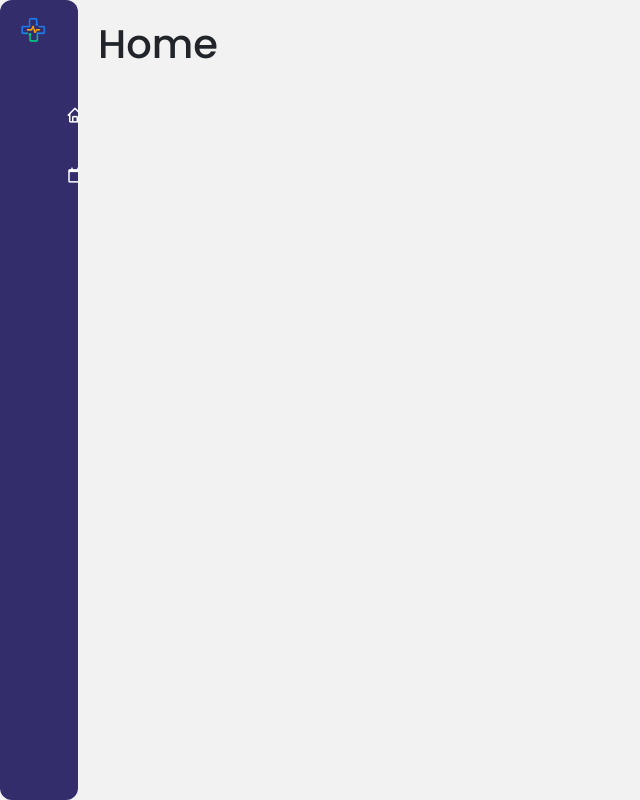
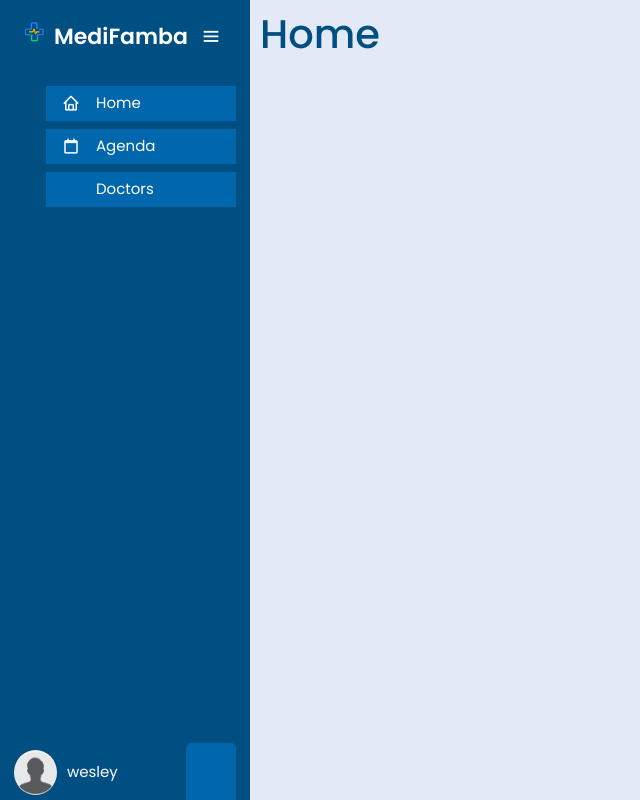
Before and after one commit to WesleyBule/MediFamba, a Django app: page /patients/ in a window 1280 px wide. Shown: the whole page, without its empty margins (0-640 px from the left). Run offline with Django 5.2, Linux system fonts and the light colour scheme; a user stored in the database is signed in; some libraries are stand-ins or nearby versions.

Commit message:
style: new sidebar (beta)

```diff
--- a/users/static/users/style.css
+++ b/users/static/users/style.css
@@ -1,223 +1,214 @@
-/* RESET */
-* {
-    margin: 0;
-    padding: 0;
-    box-sizing: border-box;
+:root{
+    --color-default:#004f83;
+    --color-second:#0067ac;
+    --color-white:#fff;
+    --color-body:#e4e9f7;
+    --color-light:#e0e0e0;
 }
 
-body {
-    font-family: "Poppins", sans-serif;
-    background-color: #F2F2F2;
-    overflow-x: hidden;
+
+*{
+    padding: 0%;
+    margin: 0%;
+    box-sizing: border-box;
+    font-family: 'Poppins', sans-serif;
+
 }
 
-/* COLORS */
-.medi { color: #007AFF; }
-.famba { color: #34C759; }
+body{
+    min-height: 100vh;
+}
 
-/* SIDEBAR */
-.sidebar {
+.sidebar{
+    min-height: 100vh;
+    width: 250px;
+    padding: 6px 14px;
+    z-index: 99;
+    background-color:var(--color-default);
+    transition: all .5s ease;
     position: fixed;
     top: 0;
     left: 0;
-    height: 100vh;
-    width: 78px;
-    background-color: #332d6b;
-    padding: 10px 8px;
-    border-radius: 12px;
-    transition: width 0.4s ease;
-    display: flex;
-    flex-direction: column;
-    justify-content: space-between;
-    z-index: 1000;
-    overflow: hidden;
 }
 
-.sidebar.active {
-    width: 240px;
+.sidebar .logo_details{
+    height: 60px;
+    display: flex;
+    align-items: center;
+    position: relative;
+}
+.sidebar .logo_details .logo_name{
+    color: var(--color-white);
+    font-size: 22px;
+    font-weight: 600;
+    transition: all .5s ease;
 }
 
-/* LOGO */
-.logo_content {
+.sidebar .logo_details #btn{
+    position: absolute;
+    top: 50%;
+    right: 0;
+    transform: translateY(-50%);
+    font-size: 22px;
+    cursor: pointer;
+    transition:all .5s ease;
+}
+
+.sidebar i{
+    color: var(--color-white);
+    height: 60px;
+    line-height: 60px;
+    min-width: 50px;
+    font-size: 23px;
+    text-align: center;
+}
+
+.sidebar .nav-list{
+    margin-top: 20px;
+    height: 100%;
+}
+
+.sidebar li{
+    position: relative;
+    margin: 8px 0;
+    list-style: none;
+}
+
+.sidebar li .tooltip{
+    position: absolute;
+    top: -20px;
+    left: calc(100% + 15px);
+    z-index: 3;
+    background-color: var(--color-white);
+    box-shadow: 0 5px 10px rgba(0, 0, 0, 0);
+    padding: 6px 14px;
+    font-size: 15px;
+    font-weight: 400;
+    border-radius: 5px;
+    white-space: nowrap;
+    opacity: 0;
+}
+
+.sidebar li a{
+    display: flex;
+    height: 100%;
+    width: 100%;
+    align-items: center;
+    text-decoration: none;
+    background-color:var(--color-second);
+    position: relative;
+    transition: all .5s ease;
+    z-index: 12;
+}
+
+.sidebar li a ::after{
+    content: "";
+    position: absolute;
+    width: 100%;
+    height: 100%;
+    transform: scaleX(0);
+    background-color: var(--color-white);
+    border-radius: 5px;
+    transition: transform 0.3s ease-in-out;
+    transform-origin: left;
+    z-index: -2;
+}
+
+.sidebar li a:hover::after{
+    transform: scaleX(1);
+    color: var(--color-white);
+}
+
+.sidebar li a .links_name{
+    color: var(--color-white);
+    font-size: 15px;
+    font-weight: 400;
+    white-space: nowrap;
+    pointer-events: auto;
+    transition: all 0.4s ease;
+}
+
+.sidebar li a :hover .links_name,
+.sidebar li a:hover i{
+    transition: all 0.5s ease;
+    color: var(--color-default);
+}
+
+.sidebar li i{
+    height: 35px;
+    line-height: 35px;
+    font-size: 18px;
+    border-radius: 5px;
+}
+
+.sidebar li.profile{
+    position: fixed;
+    height: 60px;
+    width: 250px;
+    left: 0;
+    bottom: -8px;
+    padding: 10px 14px;
+    overflow: hidden;
+    transition: all .5s ease;
+}
+
+.sidebar .profile .profile_details{
     display: flex;
     align-items: center;
-    justify-content: space-between;
+    flex-wrap: nowrap;
+
 }
 
-.logo {
-    display: flex;
-    align-items: center;
-    gap: 10px;
+.sidebar li img{
+    height: 45px;
+    width: 45px;
+    object-fit: cover;
+    border-radius: 50%;
+    margin-right: 10px;
 }
 
-.logo img {
-    width: 50px;
-    height: 50px;
-    object-fit: contain;
-}
-
-.logo_name {
-    font-size: 20px;
+.sidebar li.profile .name,
+.sidebar li.profile .job{
+    font-size: 15px;
     font-weight: 400;
-    color: #fff;
-    opacity: 0;
-    transition: opacity 0.3s ease;
+    color: var(--color-white);
     white-space: nowrap;
 }
 
-.sidebar.active .logo_name {
-    opacity: 1;
+.sidebar li.profile .job{
+    font-size: 12px;
 }
 
-/* TOGGLE BUTTON */
-#btn {
-    font-size: 24px;
-    color: #fff;
+.sidebar .profile #log_out{
+    position: absolute;
+    top: 50%;
+    right: 0;
+    transform: translateY(-50%);
+    background-color: var(--color-second);
+    width: 50px;
+    height: 60px;
+    line-height: 60px;
+    border-radius: 5px;
     cursor: pointer;
-    transition: all 0.3s ease;
+    transition: all 0.5s ease;
 }
 
-.sidebar.active #btn {
-    transform: rotate(180deg);
+.home_content{
+    position: relative;
+    background-color: var(--color-body);
+    min-height: 100vh;
+    top: 0;
+    left: 250px;
+    width: calc(100% - 250px);
+    transition: all .5s ease;
+    z-index: w;
 }
 
-/* NAVIGATION */
-.nav_list {
-    margin-top: 30px;
-    flex-grow: 1;
+.home_content .text{
+    display: inline-block;
+    color: var(--color-default);
+    font-size: 25px;
+    font-weight:500 ;
+    margin: 10px;
+
 }
-
-.nav_list li {
-    position: relative;
-    list-style: none;
-    height: 50px;
-    display: flex;
-    align-items: center;
-    margin-bottom: 10px;
-}
-
-.nav_list li a {
-    display: flex;
-    align-items: center;
-    width: 100%;
-    height: 100%;
-    padding: 0 10px;
-    text-decoration: none;
-    color: #fff;
-    border-radius: 12px;
-    transition: background 0.3s ease, color 0.3s ease;
-}
-
-.nav_list li a:hover {
-    background: #F2F2F2;
-    color: #11101d;
-}
-
-.nav_list li i {
-    min-width: 50px;
-    text-align: center;
-    font-size: 18px;
-}
-
-/* LINKS NAMES */
-.links_name {
-    opacity: 0;
-    pointer-events: none;
-    transition: opacity 0.3s ease;
-    white-space: nowrap;
-}
-
-.sidebar.active .links_name {
-    opacity: 1;
-    pointer-events: auto;
-}
-
-/* TOOLTIP */
-.tooltip {
-    position: absolute;
-    left: 100%;
-    top: 50%;
-    transform: translateY(-50%);
-    background: #fff;
-    color: #11101d;
-    padding: 5px 12px;
-    border-radius: 6px;
-    font-size: 14px;
-    opacity: 0;
-    pointer-events: none;
-    white-space: nowrap;
-    transition: opacity 0.3s ease;
-}
-
-.sidebar:not(.active) li:hover .tooltip {
-    opacity: 1;
-}
-
-/* PROFILE */
-.profile_content {
-    padding: 10px;
-    border-radius: 12px;
-    background-color: #332d6b;
-}
-
-.profile {
-    display: flex;
-    align-items: center;
-    justify-content: space-between;
-}
-
-.profile_details {
-    display: flex;
-    align-items: center;
-    gap: 10px;
-    opacity: 0;
-    transition: opacity 0.3s ease;
-}
-
-.sidebar.active .profile_details {
-    opacity: 1;
-}
-
-.name_job .name { font-size: 15px; color: #fff; }
-.name_job .job { font-size: 12px; color: #ccc; }
-
-#log_out {
-    color: #fff;
-    font-size: 20px;
-    cursor: pointer;
-    transition: color 0.3s;
-}
-
-#log_out:hover { color: #ff4d4d; }
-
-/* HOME CONTENT */
-.home_content {
-    margin-left: 78px;
-    padding: 20px;
-    transition: margin-left 0.4s ease;
-}
-
-.sidebar.active ~ .home_content {
-    margin-left: 240px;
-}
-
-/* RESPONSIVE */
-@media (max-width: 768px) {
-    .sidebar {
-        left: -240px;
-    }
-
-    .sidebar.active {
-        left: 0;
-        width: 240px;
-    }
-
-    .home_content {
-        margin-left: 0;
-        transition: margin-left 0.4s ease;
-    }
-
-    .sidebar.active ~ .home_content {
-        margin-left: 240px;
-    }
-}
--- a/users/templates/patient-base.html
+++ b/users/templates/patient-base.html
@@ -18,6 +18,54 @@
     <title> {% block 'title' %} {% endblock 'title' %} </title>
 </head>
 <body>
+
+    <div class="sidebar">
+        <div class="logo_details">
+            <img src="{% static 'images/medifamba.png' %}" alt="" height="40" width="40">
+            <div class="logo_name"><span class="medi">Medi</span><span class="famba">Famba</span></div>
+            <i class="bx bx-menu" id="btn"></i>
+        </div>
+        <ul class="nav-list">
+            <li>
+                <a href="{% url 'home_patient' %}">
+                    <i class='bx  bx-home'></i>
+                    <span class="links_name">Home</span>
+                </a>
+                <span class="tooltip">Home</span>
+            </li>
+            <li>
+                <a href="{% url 'patients_agenda' %}">
+                    <i class='bx  bx-calendar-alt'></i>
+                    <span class="links_name">Agenda</span>
+                </a>
+                <span class="tooltip">Agenda</span>
+            </li>
+            <li>
+                <a href="{% url 'patient_doctors' %}">
+                    <i class='bx  bx-people-diversity'></i>
+                    <span class="links_name">Doctors</span>
+                </a>
+                <span class="tooltip">Doctors</span>
+            </li>
+            <li class="profile">
+                <div class="profile_details">
+                    <img src="{% static 'images/profile.png' %}" alt="Profile Image">
+                    <div class="profile_content">
+                        <div class="name">{{ user }}</div>
+                    </div>
+                <a href="{% url 'logOut' %}"><i class='bx  bx-arrow-out-left-square-half' id="log_out"></i></a>
+                </div>
+            </li>
+        </ul>
+    </div>
+    <section class="home_content">
+        <div class="text">
+            {% block main_content %}
+
+            {% endblock main_content %}
+        </div>
+    </section>
+<!--
 <div class="sidebar">
         <div class="logo_content">
             <div class="logo">
@@ -57,7 +105,6 @@
         <div class="profile_content">
             <div class="profile">
                 <div class="profile_details">
-                    <!--<i class='bx  bx-user-circle'></i> -->
                     <div class="name_job">
                         <div class="name">{{user}}</div>
                     </div>
@@ -66,14 +113,9 @@
             </div>
         </div>
      </div>
-     <div class="home_content">
-        <div class="text">
-            {% block main_content %}
 
-            {% endblock main_content %}
-        </div>
-     </div>
 
+-->
     <script>
 
     let btn = document.querySelector("#btn");
```
Also changed, not shown: users/templates/doctor-base.html (+19 -26 lines), users/templates/users-base.html (+19 -24 lines), users/templates/users/patient_doctors.html (+5 -3 lines), db.sqlite3, users/static/images/profile.png (added).
